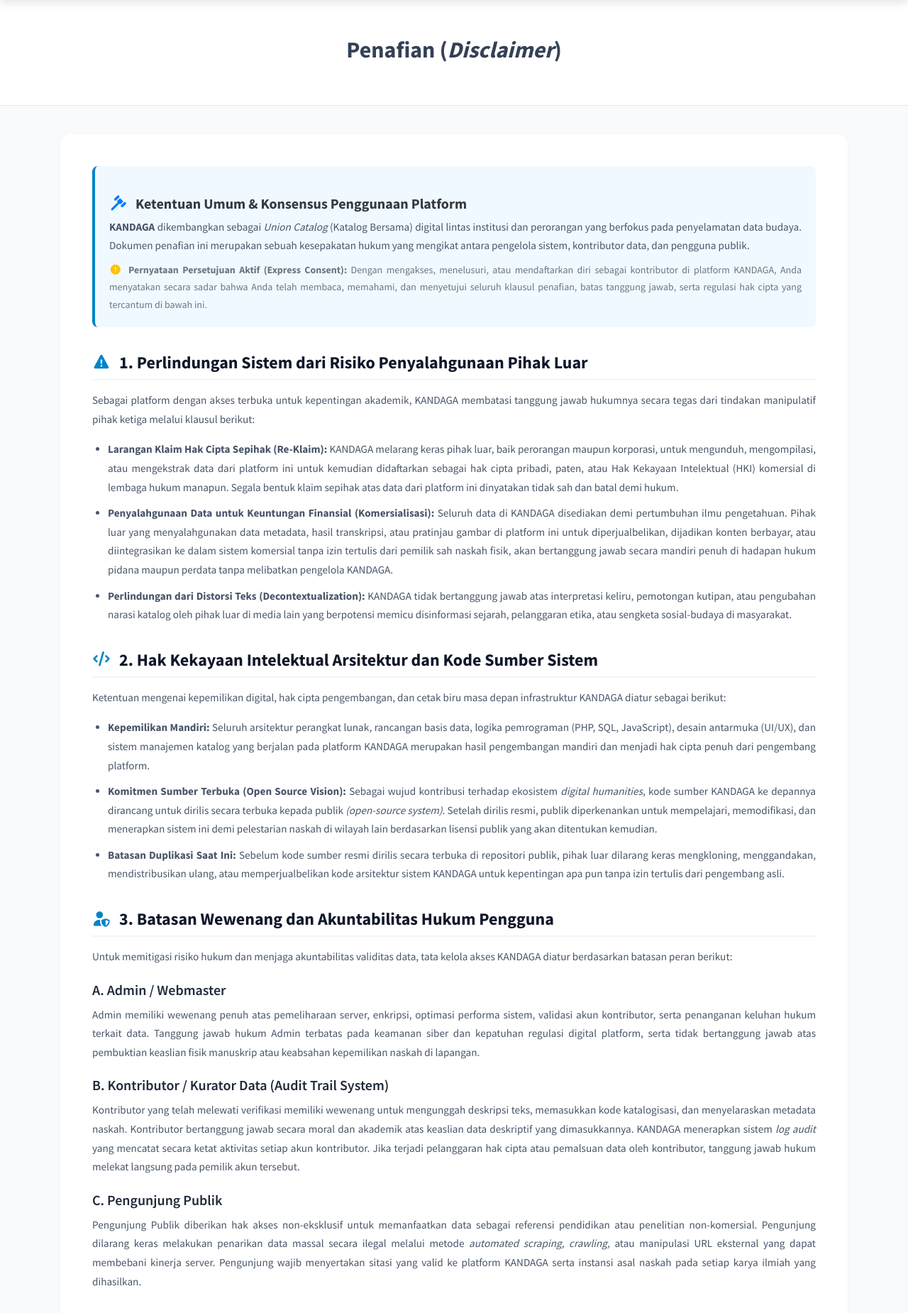
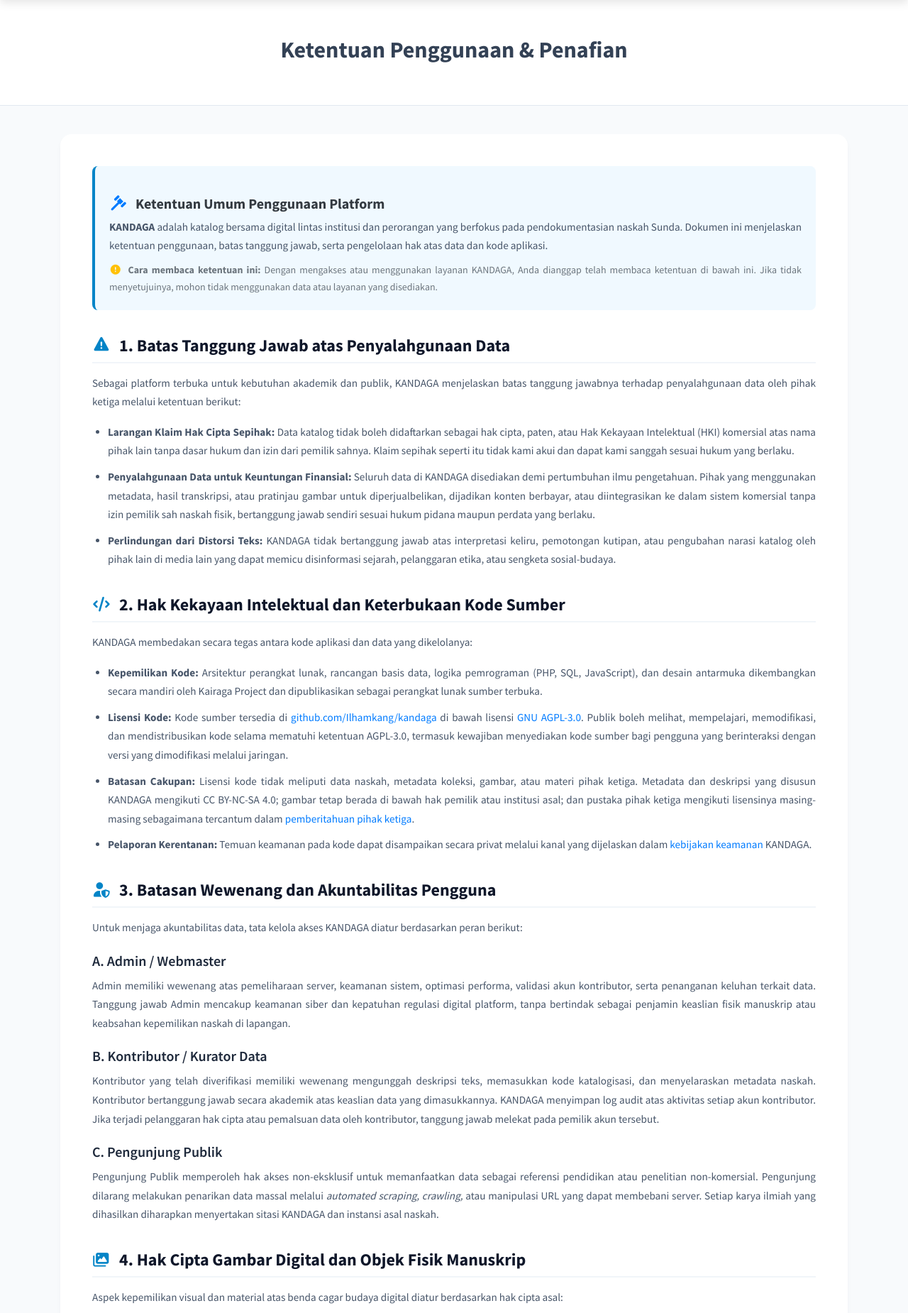
Before and after one commit to Ilhamkang/kandaga, a PHP site: page /disclaimer in a window 1280 px wide. Shown: the part 70-1920 px from the top of the page at 71% size. Run offline with PHP 8.4, Linux system fonts and the light colour scheme; data that the repository does not hold is empty.

Commit message:
Perbarui redaksi disclaimer dan deklarasikan keterbukaan kode

```diff
--- a/pages/disclaimer.php
+++ b/pages/disclaimer.php
@@ -8,7 +8,7 @@ require_once __DIR__ . '/../includes/version.php';
 <!DOCTYPE html>
 <html lang="id">
 <head>
-    <title>Penafian Komprehensif (Disclaimer) - KANDAGA</title>
+    <title>Ketentuan Penggunaan dan Penafian - KANDAGA</title>
     <meta charset="utf-8">
     <meta name="viewport" content="width=device-width, initial-scale=1">
     <link rel="stylesheet" href="<?= BASE_URL ?>/assets/bootstrap/css/bootstrap.min.css">
@@ -27,10 +27,12 @@ require_once __DIR__ . '/../includes/version.php';
         p, li { color: #475569; font-size: 0.95rem; text-align: justify; }
         ul, ol { padding-left: 22px; }
         li { margin-bottom: 10px; }
+        .wrapper-disclaimer hr { border-color: #e2e8f0; }
 
         .alert-notice { background-color: #f0f9ff; border-left: 4px solid #0284c7; border-radius: 8px; padding: 20px; margin-bottom: 30px; }
         .table-matrix { font-size: 0.9rem; margin-top: 15px; margin-bottom: 20px; }
         .table-matrix th { background-color: #f8fafc; color: #1e293b; font-weight: 600; }
+        .license-badge { font-size: 0.8rem; }
     </style>
 <?php include __DIR__ . '/../includes/module-head.php'; ?>
 </head>
@@ -40,7 +42,7 @@ require_once __DIR__ . '/../includes/version.php';
 
 <div class="page-header text-center">
     <div class="container">
-        <h2 class="font-weight-bold">Penafian (<i>Disclaimer</i>)</h2>
+        <h2 class="font-weight-bold">Ketentuan Penggunaan &amp; Penafian</h2>
     </div>
 </div>
 
@@ -48,82 +50,94 @@ require_once __DIR__ . '/../includes/version.php';
     <div class="wrapper-disclaimer kandaga-prose">
 
     <div class="alert-notice">
-        <h5 class="font-weight-bold text-dark mb-2"><i class="fas fa-gavel text-primary me-2"></i> Ketentuan Umum & Konsensus Penggunaan Platform</h5>
-        <p class="mb-2"><strong>KANDAGA</strong> dikembangkan sebagai <em>Union Catalog</em> (Katalog Bersama) digital lintas institusi dan perorangan yang berfokus pada penyelamatan data budaya. Dokumen penafian ini merupakan sebuah kesepakatan hukum yang mengikat antara pengelola sistem, kontributor data, dan pengguna publik.</p>
-        <p class="mb-0 small text-muted"><i class="fas fa-exclamation-circle text-warning me-1"></i> <strong>Pernyataan Persetujuan Aktif (Express Consent):</strong> Dengan mengakses, menelusuri, atau mendaftarkan diri sebagai kontributor di platform KANDAGA, Anda menyatakan secara sadar bahwa Anda telah membaca, memahami, dan menyetujui seluruh klausul penafian, batas tanggung jawab, serta regulasi hak cipta yang tercantum di bawah ini.</p>
+        <h5 class="font-weight-bold text-dark mb-2"><i class="fas fa-gavel text-primary me-2"></i> Ketentuan Umum Penggunaan Platform</h5>
+        <p class="mb-2"><strong>KANDAGA</strong> adalah katalog bersama digital lintas institusi dan perorangan yang berfokus pada pendokumentasian naskah Sunda. Dokumen ini menjelaskan ketentuan penggunaan, batas tanggung jawab, serta pengelolaan hak atas data dan kode aplikasi.</p>
+        <p class="mb-0 small text-muted"><i class="fas fa-exclamation-circle text-warning me-1"></i> <strong>Cara membaca ketentuan ini:</strong> Dengan mengakses atau menggunakan layanan KANDAGA, Anda dianggap telah membaca ketentuan di bawah ini. Jika tidak menyetujuinya, mohon tidak menggunakan data atau layanan yang disediakan.</p>
     </div>
 
-    <h4><i class="fas fa-exclamation-triangle"></i> 1. Perlindungan Sistem dari Risiko Penyalahgunaan Pihak Luar</h4>
-    <p>Sebagai platform dengan akses terbuka untuk kepentingan akademik, KANDAGA membatasi tanggung jawab hukumnya secara tegas dari tindakan manipulatif pihak ketiga melalui klausul berikut:</p>
+    <h4><i class="fas fa-exclamation-triangle"></i> 1. Batas Tanggung Jawab atas Penyalahgunaan Data</h4>
+    <p>Sebagai platform terbuka untuk kebutuhan akademik dan publik, KANDAGA menjelaskan batas tanggung jawabnya terhadap penyalahgunaan data oleh pihak ketiga melalui ketentuan berikut:</p>
     <ul>
-        <li><strong>Larangan Klaim Hak Cipta Sepihak (Re-Klaim):</strong> KANDAGA melarang keras pihak luar, baik perorangan maupun korporasi, untuk mengunduh, mengompilasi, atau mengekstrak data dari platform ini untuk kemudian didaftarkan sebagai hak cipta pribadi, paten, atau Hak Kekayaan Intelektual (HKI) komersial di lembaga hukum manapun. Segala bentuk klaim sepihak atas data dari platform ini dinyatakan tidak sah dan batal demi hukum.</li>
-        <li><strong>Penyalahgunaan Data untuk Keuntungan Finansial (Komersialisasi):</strong> Seluruh data di KANDAGA disediakan demi pertumbuhan ilmu pengetahuan. Pihak luar yang menyalahgunakan data metadata, hasil transkripsi, atau pratinjau gambar di platform ini untuk diperjualbelikan, dijadikan konten berbayar, atau diintegrasikan ke dalam sistem komersial tanpa izin tertulis dari pemilik sah naskah fisik, akan bertanggung jawab secara mandiri penuh di hadapan hukum pidana maupun perdata tanpa melibatkan pengelola KANDAGA.</li>
-        <li><strong>Perlindungan dari Distorsi Teks (Decontextualization):</strong> KANDAGA tidak bertanggung jawab atas interpretasi keliru, pemotongan kutipan, atau pengubahan narasi katalog oleh pihak luar di media lain yang berpotensi memicu disinformasi sejarah, pelanggaran etika, atau sengketa sosial-budaya di masyarakat.</li>
+        <li><strong>Larangan Klaim Hak Cipta Sepihak:</strong> Data katalog tidak boleh didaftarkan sebagai hak cipta, paten, atau Hak Kekayaan Intelektual (HKI) komersial atas nama pihak lain tanpa dasar hukum dan izin dari pemilik sahnya. Klaim sepihak seperti itu tidak kami akui dan dapat kami sanggah sesuai hukum yang berlaku.</li>
+        <li><strong>Penyalahgunaan Data untuk Keuntungan Finansial:</strong> Seluruh data di KANDAGA disediakan demi pertumbuhan ilmu pengetahuan. Pihak yang menggunakan metadata, hasil transkripsi, atau pratinjau gambar untuk diperjualbelikan, dijadikan konten berbayar, atau diintegrasikan ke dalam sistem komersial tanpa izin pemilik sah naskah fisik, bertanggung jawab sendiri sesuai hukum pidana maupun perdata yang berlaku.</li>
+        <li><strong>Perlindungan dari Distorsi Teks:</strong> KANDAGA tidak bertanggung jawab atas interpretasi keliru, pemotongan kutipan, atau pengubahan narasi katalog oleh pihak lain di media lain yang dapat memicu disinformasi sejarah, pelanggaran etika, atau sengketa sosial-budaya.</li>
     </ul>
 
-    <h4><i class="fas fa-code"></i> 2. Hak Kekayaan Intelektual Arsitektur dan Kode Sumber Sistem</h4>
-    <p>Ketentuan mengenai kepemilikan digital, hak cipta pengembangan, dan cetak biru masa depan infrastruktur KANDAGA diatur sebagai berikut:</p>
+    <h4><i class="fas fa-code"></i> 2. Hak Kekayaan Intelektual dan Keterbukaan Kode Sumber</h4>
+    <p>KANDAGA membedakan secara tegas antara kode aplikasi dan data yang dikelolanya:</p>
     <ul>
-        <li><strong>Kepemilikan Mandiri:</strong> Seluruh arsitektur perangkat lunak, rancangan basis data, logika pemrograman (PHP, SQL, JavaScript), desain antarmuka (UI/UX), dan sistem manajemen katalog yang berjalan pada platform KANDAGA merupakan hasil pengembangan mandiri dan menjadi hak cipta penuh dari pengembang platform.</li>
-        <li><strong>Komitmen Sumber Terbuka (Open Source Vision):</strong> Sebagai wujud kontribusi terhadap ekosistem <i>digital humanities</i>, kode sumber KANDAGA ke depannya dirancang untuk dirilis secara terbuka kepada publik <i>(open-source system)</i>. Setelah dirilis resmi, publik diperkenankan untuk mempelajari, memodifikasi, dan menerapkan sistem ini demi pelestarian naskah di wilayah lain berdasarkan lisensi publik yang akan ditentukan kemudian.</li>
-        <li><strong>Batasan Duplikasi Saat Ini:</strong> Sebelum kode sumber resmi dirilis secara terbuka di repositori publik, pihak luar dilarang keras mengkloning, menggandakan, mendistribusikan ulang, atau memperjualbelikan kode arsitektur sistem KANDAGA untuk kepentingan apa pun tanpa izin tertulis dari pengembang asli.</li>
+        <li><strong>Kepemilikan Kode:</strong> Arsitektur perangkat lunak, rancangan basis data, logika pemrograman (PHP, SQL, JavaScript), dan desain antarmuka dikembangkan secara mandiri oleh Kairaga Project dan dipublikasikan sebagai perangkat lunak sumber terbuka.</li>
+        <li><strong>Lisensi Kode:</strong> Kode sumber tersedia di <a href="https://github.com/Ilhamkang/kandaga" target="_blank" rel="noopener noreferrer">github.com/Ilhamkang/kandaga</a> di bawah lisensi <a href="https://github.com/Ilhamkang/kandaga/blob/main/LICENSE" target="_blank" rel="noopener noreferrer">GNU AGPL-3.0</a>. Publik boleh melihat, mempelajari, memodifikasi, dan mendistribusikan kode selama mematuhi ketentuan AGPL-3.0, termasuk kewajiban menyediakan kode sumber bagi pengguna yang berinteraksi dengan versi yang dimodifikasi melalui jaringan.</li>
+        <li><strong>Batasan Cakupan:</strong> Lisensi kode tidak meliputi data naskah, metadata koleksi, gambar, atau materi pihak ketiga. Metadata dan deskripsi yang disusun KANDAGA mengikuti CC BY-NC-SA 4.0; gambar tetap berada di bawah hak pemilik atau institusi asal; dan pustaka pihak ketiga mengikuti lisensinya masing-masing sebagaimana tercantum dalam <a href="https://github.com/Ilhamkang/kandaga/blob/main/THIRD_PARTY_NOTICES.md" target="_blank" rel="noopener noreferrer">pemberitahuan pihak ketiga</a>.</li>
+        <li><strong>Pelaporan Kerentanan:</strong> Temuan keamanan pada kode dapat disampaikan secara privat melalui kanal yang dijelaskan dalam <a href="https://github.com/Ilhamkang/kandaga/blob/main/SECURITY.md" target="_blank" rel="noopener noreferrer">kebijakan keamanan</a> KANDAGA.</li>
     </ul>
 
-    <h4><i class="fas fa-user-shield"></i> 3. Batasan Wewenang dan Akuntabilitas Hukum Pengguna</h4>
-    <p>Untuk memitigasi risiko hukum dan menjaga akuntabilitas validitas data, tata kelola akses KANDAGA diatur berdasarkan batasan peran berikut:</p>
+    <h4><i class="fas fa-user-shield"></i> 3. Batasan Wewenang dan Akuntabilitas Pengguna</h4>
+    <p>Untuk menjaga akuntabilitas data, tata kelola akses KANDAGA diatur berdasarkan peran berikut:</p>
 
     <h5>A. Admin / Webmaster</h5>
-    <p>Admin memiliki wewenang penuh atas pemeliharaan server, enkripsi, optimasi performa sistem, validasi akun kontributor, serta penanganan keluhan hukum terkait data. Tanggung jawab hukum Admin terbatas pada keamanan siber dan kepatuhan regulasi digital platform, serta tidak bertanggung jawab atas pembuktian keaslian fisik manuskrip atau keabsahan kepemilikan naskah di lapangan.</p>
+    <p>Admin memiliki wewenang atas pemeliharaan server, keamanan sistem, optimasi performa, validasi akun kontributor, serta penanganan keluhan terkait data. Tanggung jawab Admin mencakup keamanan siber dan kepatuhan regulasi digital platform, tanpa bertindak sebagai penjamin keaslian fisik manuskrip atau keabsahan kepemilikan naskah di lapangan.</p>
 
-    <h5>B. Kontributor / Kurator Data (Audit Trail System)</h5>
-    <p>Kontributor yang telah melewati verifikasi memiliki wewenang untuk mengunggah deskripsi teks, memasukkan kode katalogisasi, dan menyelaraskan metadata naskah. Kontributor bertanggung jawab secara moral dan akademik atas keaslian data deskriptif yang dimasukkannya. KANDAGA menerapkan sistem <i>log audit</i> yang mencatat secara ketat aktivitas setiap akun kontributor. Jika terjadi pelanggaran hak cipta atau pemalsuan data oleh kontributor, tanggung jawab hukum melekat langsung pada pemilik akun tersebut.</p>
+    <h5>B. Kontributor / Kurator Data</h5>
+    <p>Kontributor yang telah diverifikasi memiliki wewenang mengunggah deskripsi teks, memasukkan kode katalogisasi, dan menyelaraskan metadata naskah. Kontributor bertanggung jawab secara akademik atas keaslian data yang dimasukkannya. KANDAGA menyimpan log audit atas aktivitas setiap akun kontributor. Jika terjadi pelanggaran hak cipta atau pemalsuan data oleh kontributor, tanggung jawab melekat pada pemilik akun tersebut.</p>
 
     <h5>C. Pengunjung Publik</h5>
-    <p>Pengunjung Publik diberikan hak akses non-eksklusif untuk memanfaatkan data sebagai referensi pendidikan atau penelitian non-komersial. Pengunjung dilarang keras melakukan penarikan data massal secara ilegal melalui metode <i>automated scraping, crawling,</i> atau manipulasi URL eksternal yang dapat membebani kinerja server. Pengunjung wajib menyertakan sitasi yang valid ke platform KANDAGA serta instansi asal naskah pada setiap karya ilmiah yang dihasilkan.</p>
+    <p>Pengunjung Publik memperoleh hak akses non-eksklusif untuk memanfaatkan data sebagai referensi pendidikan atau penelitian non-komersial. Pengunjung dilarang melakukan penarikan data massal melalui <i>automated scraping, crawling,</i> atau manipulasi URL yang dapat membebani server. Setiap karya ilmiah yang dihasilkan diharapkan menyertakan sitasi KANDAGA dan instansi asal naskah.</p>
 
     <h4><i class="fas fa-images"></i> 4. Hak Cipta Gambar Digital dan Objek Fisik Manuskrip</h4>
-    <p>Aspek kepemilikan visual dan material atas benda cagar budaya digital diatur berdasarkan perlindungan hak cipta asal:</p>
+    <p>Aspek kepemilikan visual dan material atas benda cagar budaya digital diatur berdasarkan hak cipta asal:</p>
     <ul>
-        <li><strong>Hak Cipta Melekat pada Pemegang Asli:</strong> KANDAGA tidak memiliki, tidak membeli, dan tidak mengambil alih hak cipta atas lembaran fisik ataupun foto digital dari manuskrip yang terdaftar. Hak kekayaan intelektual tersebut sepenuhnya tetap berada di tangan lembaga penyimpan resmi, proyek preservasi eksternal, atau kolektor pribadi/keluarga ahli waris yang sah secara hukum.</li>
-        <li><strong>Atribusi Proyek Digitalisasi Internasional/Nasional:</strong> Untuk gambar yang bersumber dari proyek digitalisasi pihak ketiga (seperti proyek filantropi <i>DREAMSEA</i>, perpustakaan nasional, dsb.), KANDAGA bertindak sebagai media penyelarasan katalog bersama dan tunduk penuh pada aturan lisensi non-komersial dari proyek asal dengan menampilkan nama institusi/proyek tersebut secara transparan.</li>
-        <li><strong>Perlindungan Koleksi Komunitas dan Perorangan:</strong> Gambar naskah yang berasal dari koleksi pribadi atau masyarakat adat ditampilkan semata-mata atas dasar izin darurat untuk pelestarian pengetahuan. Pengguna luar dilarang mereproduksi visual tersebut tanpa adanya persetujuan tertulis terpisah dari keluarga pemilik naskah.</li>
+        <li><strong>Hak Cipta Melekat pada Pemegang Asli:</strong> KANDAGA tidak memiliki, membeli, atau mengambil alih hak cipta atas lembaran fisik maupun foto digital naskah yang terdaftar. Hak tersebut tetap berada di tangan lembaga penyimpan resmi, proyek preservasi eksternal, atau kolektor pribadi/ahli waris yang sah.</li>
+        <li><strong>Atribusi Proyek Digitalisasi:</strong> Untuk gambar yang bersumber dari proyek pihak ketiga seperti <i>DREAMSEA</i> atau perpustakaan nasional, KANDAGA bertindak sebagai media penyelarasan katalog bersama dan tunduk pada aturan lisensi proyek asal dengan menampilkan nama institusi atau proyek tersebut secara transparan.</li>
+        <li><strong>Perlindungan Koleksi Komunitas dan Perorangan:</strong> Gambar naskah dari koleksi pribadi atau masyarakat adat ditampilkan atas dasar izin untuk pelestarian pengetahuan. Pengguna luar tidak boleh mereproduksi visual tersebut tanpa persetujuan tertulis terpisah dari pemilik atau keluarga ahli waris.</li>
     </ul>
 
     <h4><i class="fas fa-book-open"></i> 5. Atribusi Sumber Rujukan, Katalog Cetak, dan Bibliografi Sekunder</h4>
-    <p>KANDAGA menjunjung tinggi orisinalitas riset dan hak moral para peneliti terdahulu yang telah memetakan sejarah manuskrip:</p>
+    <p>KANDAGA menjunjung tinggi orisinalitas riset dan hak moral peneliti terdahulu yang telah memetakan sejarah manuskrip:</p>
     <ul>
-        <li><strong>Atribusi Karya Bibliografi:</strong> Data penomoran, deskripsi fisik, kolofon, atau catatan sejarah naskah yang disadur dari katalog cetak klasik, buku inventaris lama, disertasi, maupun jurnal ilmiah wajib menyantumkan sumber referensi primernya secara presisi di dalam sistem KANDAGA.</li>
-        <li><strong>Ketentuan Sitasi Ganda (Dual Citation Requirement):</strong> Bagi pengguna publik yang mengutip data atau merujuk informasi dari platform ini untuk penulisan karya ilmiah, diwajibkan untuk menerapkan metode sitasi ganda: yaitu wajib mengutip KANDAGA sebagai penyedia platform katalog bersama digital saat ini, sekaligus wajib mengutip katalog cetak/sumber bibliografi primer asli yang tertera pada kartu deskripsi naskah tersebut.</li>
+        <li><strong>Atribusi Karya Bibliografi:</strong> Data penomoran, deskripsi fisik, kolofon, atau catatan sejarah naskah yang disadur dari katalog cetak klasik, buku inventaris lama, disertasi, maupun jurnal ilmiah wajib mencantumkan sumber referensi primernya secara presisi di dalam sistem KANDAGA.</li>
+        <li><strong>Sitasi Ganda:</strong> Pengguna yang mengutip data dari platform ini untuk karya ilmiah dianjurkan menerapkan sitasi ganda: mengutip KANDAGA sebagai penyedia katalog bersama digital, sekaligus sumber bibliografi primer yang tertera pada kartu deskripsi naskah.</li>
     </ul>
 
-    <h4><i class="fas fa-hand-holding-heart"></i> 6. Asas Kebijakan Non-Komersial dan Transparansi Biaya Pemeliharaan</h4>
-    <p>KANDAGA dikelola secara transparan tanpa berorientasi pada keuntungan finansial (Nonprofit Digital Humanities Initiative):</p>
+    <h4><i class="fas fa-hand-holding-heart"></i> 6. Kebijakan Non-Komersial dan Transparansi Pemeliharaan</h4>
+    <p>KANDAGA dikelola tanpa orientasi keuntungan finansial:</p>
     <ul>
-        <li><strong>Pengelolaan Donasi dan Hibah:</strong> KANDAGA tidak menarik bayaran atau royalti dari data kebudayaan. Segala bentuk dukungan finansial, donasi sukarela, maupun dana hibah penelitian dari pihak ketiga akan dicatat secara akuntabel dan dialokasikan 100% hanya untuk pemeliharaan infrastruktur digital (seperti perpanjangan sewa <i>hosting</i> server, pembelian domain, SSL, dan peningkatan sistem keamanan siber).</li>
-        <li><strong>Penolakan Paywall:</strong> Seluruh data metadata pencarian di platform ini akan selalu disediakan secara gratis bagi masyarakat luas tanpa ada pembatasan akses berbayar <i>(paywall)</i>.</li>
+        <li><strong>Donasi dan Hibah:</strong> KANDAGA tidak menarik bayaran atau royalti dari data kebudayaan. Dukungan finansial, donasi sukarela, maupun dana hibah dicatat secara akuntabel dan digunakan untuk pemeliharaan infrastruktur digital, seperti hosting, domain, SSL, dan keamanan siber.</li>
+        <li><strong>Tanpa Paywall:</strong> Seluruh metadata pencarian disediakan secara gratis bagi publik tanpa pembatasan akses berbayar.</li>
     </ul>
 
-    <h4><i class="fas fa-envelope-open-text"></i> 7. Protokol Penurunan Konten (Take-Down Request Protocol)</h4>
-    <p>KANDAGA menyediakan mekanisme penyelesaian sengketa hak cipta data secara responsif melalu penapisan ketat:</p>
-    <p>Apabila Anda adalah pemilik sah secara hukum (lembaga resmi, kolektor, atau ahli waris sah) dari suatu manuskrip yang datanya terindikasi melanggar hak privasi atau hak cipta tertentu di platform ini, Anda dapat mengajukan permohonan penurunan konten <i>(take-down request)</i> dengan mengirimkan email resmi kepada Webmaster. Permohonan wajib menyertakan bukti kepemilikan atau identitas digitalisasi yang sah. Admin KANDAGA akan melakukan verifikasi berkas dan memproses penurunan aset gambar dalam waktu maksimal 2x24 jam kerja, dengan tetap mempertahankan ringkasan metadata teks demi kepentingan pencatatan sejarah nasional <i>(Union Catalog)</i>.</p>
+    <h4><i class="fas fa-envelope-open-text"></i> 7. Protokol Penurunan Konten</h4>
+    <p>KANDAGA menyediakan mekanisme penanganan sengketa hak cipta data melalui verifikasi permohonan:</p>
+    <p>Apabila Anda adalah pemilik sah secara hukum—lembaga resmi, kolektor, atau ahli waris—atas suatu manuskrip yang datanya diduga melanggar hak privasi atau hak cipta, Anda dapat mengajukan permohonan penurunan konten <i>(take-down request)</i> melalui email resmi kepada Webmaster. Permohonan wajib menyertakan bukti kepemilikan atau identitas digitalisasi yang sah. Admin akan memeriksa berkas dan memproses penurunan aset gambar dalam waktu maksimal dua hari kerja, dengan tetap mempertahankan ringkasan metadata teks demi pencatatan sejarah katalog bersama.</p>
 
-    <h4><i class="fas fa-chart-line"></i> Analitik kunjungan</h4>
-    <p>Untuk pengembangan layanan, KANDAGA mencatat halaman yang dibuka, waktu kunjungan, kata kunci pencarian, IP, perangkat dan browser. Rincian tersedia hanya bagi administrator. Pemetaan negara dan kota menggunakan IP melalui ipwho.is apabila geolokasi diaktifkan; hasilnya merupakan perkiraan. IP lokal tidak dikirim ke layanan tersebut.</p>
-    <hr class="my-4" style="border-color: #e2e8f0;">
+    <h4><i class="fas fa-chart-line"></i> Analitik Kunjungan</h4>
+    <p>Untuk pengembangan layanan, KANDAGA mencatat halaman yang dibuka, waktu kunjungan, kata kunci pencarian, IP, perangkat, dan browser. Rincian hanya tersedia bagi administrator. Pemetaan negara dan kota menggunakan ipwho.is apabila geolokasi diaktifkan; hasilnya bersifat perkiraan. IP lokal tidak dikirim ke layanan tersebut.</p>
+    <hr class="my-4">
 
     <div class="d-flex flex-column flex-md-row justify-content-between align-items-center bg-light p-3 rounded border">
-        <div class="text-start mb-2 mb-md-0">
-            <p class="mb-0 small text-muted"><strong>Lisensi Konten Katalog KANDAGA:</strong></p>
-            <p class="mb-0 small text-muted">Seluruh data teks deskripsi dan metadata di platform ini dilisensikan di bawah standar internasional <a href="https://creativecommons.org/licenses/by-nc-sa/4.0/deed.id" target="_blank" class="fw-bold">Creative Commons Attribution-NonCommercial-ShareAlike 4.0 International (CC BY-NC-SA 4.0)</a>.</p>
+        <div class="text-left mb-2 mb-md-0">
+            <p class="mb-0 small text-muted"><strong>Lisensi data KANDAGA:</strong></p>
+            <p class="mb-0 small text-muted">Deskripsi dan metadata yang disusun KANDAGA dilisensikan di bawah <a href="https://creativecommons.org/licenses/by-nc-sa/4.0/deed.id" target="_blank" rel="noopener noreferrer" class="fw-bold">Creative Commons Attribution-NonCommercial-ShareAlike 4.0 International (CC BY-NC-SA 4.0)</a>. Hak atas gambar naskah tetap berada pada pemilik atau institusi asal.</p>
         </div>
-        <div class="text-md-end text-center flex-shrink-0">
-            <span class="badge bg-secondary p-2" style="font-size: 0.8rem;"><i class="fab fa-creative-commons me-1"></i> BY-NC-SA 4.0</span>
+        <div class="text-md-right text-center flex-shrink-0">
+            <span class="badge bg-secondary p-2 license-badge"><i class="fab fa-creative-commons me-1"></i> BY-NC-SA 4.0</span>
+        </div>
+    </div>
+
+    <div class="d-flex flex-column flex-md-row justify-content-between align-items-center bg-light p-3 rounded border mt-2">
+        <div class="text-left mb-2 mb-md-0">
+            <p class="mb-0 small text-muted"><strong>Lisensi kode aplikasi:</strong></p>
+            <p class="mb-0 small text-muted">Kode KANDAGA dirilis di bawah <a href="https://github.com/Ilhamkang/kandaga/blob/main/LICENSE" target="_blank" rel="noopener noreferrer" class="fw-bold">GNU AGPL-3.0</a>. Rincian komponen pihak ketiga tersedia di repositori proyek.</p>
+        </div>
+        <div class="text-md-right text-center flex-shrink-0">
+            <span class="badge bg-primary p-2 license-badge"><i class="fas fa-code me-1"></i> AGPL-3.0</span>
         </div>
     </div>
 
     <p class="text-center text-muted small mt-4 mb-0">
-        <em>Dokumen Regulasi Hukum Internal - Platform Katalog Bersama KANDAGA<br>
-        Terakhir diperbarui: Juni 2026<br>
+        <em>Ketentuan Penggunaan dan Penafian — Katalog Bersama KANDAGA<br>
+        Terakhir diperbarui: November 2026<br>
+        Versi aplikasi: <?= htmlspecialchars(kandagaVersion(), ENT_QUOTES, 'UTF-8') ?>
         </em>
     </p>
 
```
Also changed, not shown: RELEASE.md (+9 -7 lines), CHANGELOG.md.
